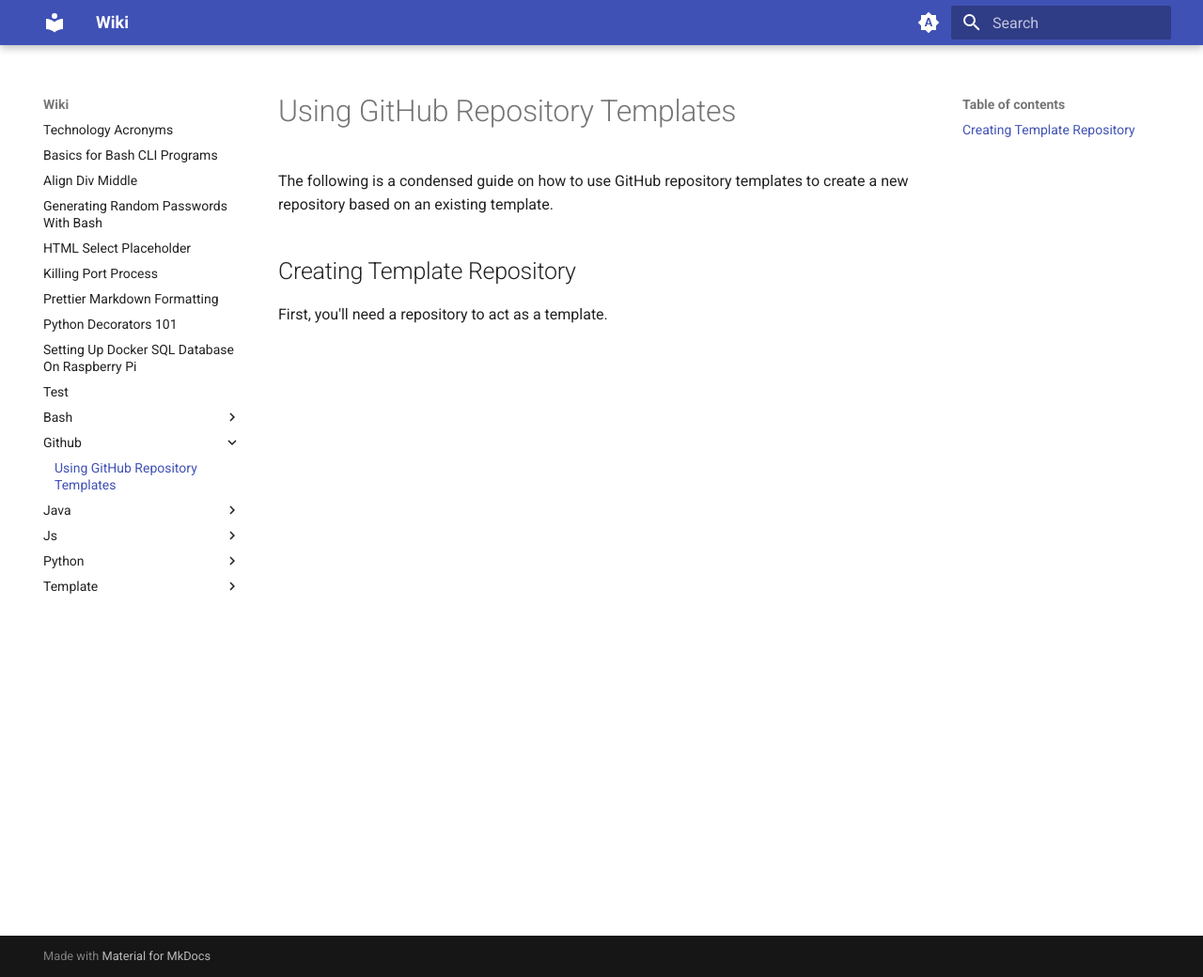
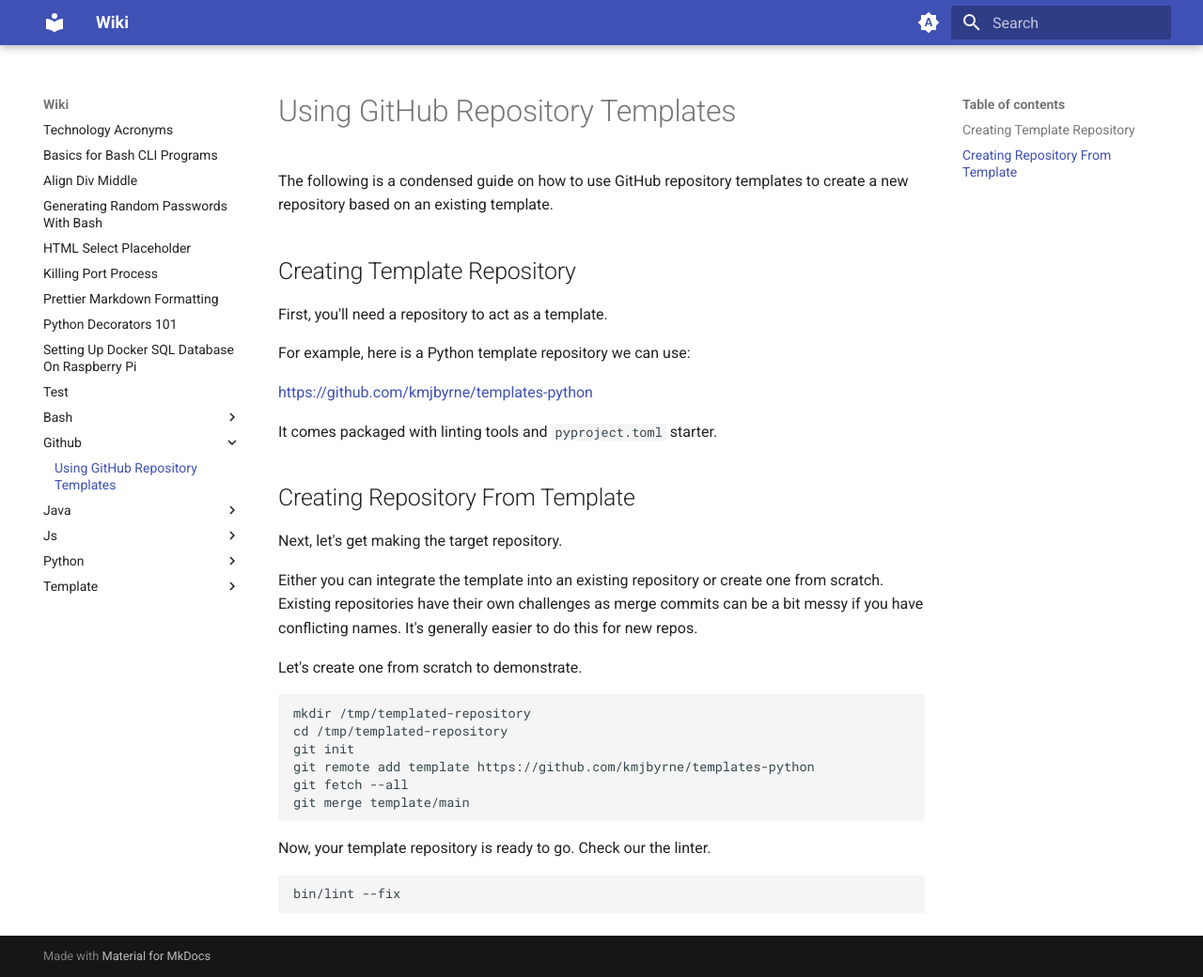
Before and after one commit to kmjbyrne/wiki-charleybyrne-com, an MkDocs documentation site: the page built from docs/github/repo-templates-guide.md, in a window 1280 px wide and 1040 px high. Shown: the whole window at 94% size. Built offline with MkDocs 1.6.1 and Material for MkDocs 9.7.7, drawn with Linux system fonts in a browser that asks for light colours; plug-ins that fetch from the network failed and are left out.

Commit message:
docs: add wiki notes on repo templates

````diff
--- a/docs/github/repo-templates-guide.md
+++ b/docs/github/repo-templates-guide.md
@@ -6,3 +6,32 @@ existing template.
 ## Creating Template Repository
 
 First, you'll need a repository to act as a template.
+
+For example, here is a Python template repository we can use:
+
+<https://github.com/kmjbyrne/templates-python>
+
+It comes packaged with linting tools and `pyproject.toml` starter.
+
+## Creating Repository From Template
+
+Next, let's get making the target repository.
+
+Either you can integrate the template into an existing repository or create one from scratch. Existing repositories have their own challenges as merge commits can be a bit messy if you have conflicting names. It's generally easier to do this for new repos.
+
+Let's create one from scratch to demonstrate.
+
+```shell
+mkdir /tmp/templated-repository
+cd /tmp/templated-repository
+git init
+git remote add template https://github.com/kmjbyrne/templates-python
+git fetch --all
+git merge template/main
+```
+
+Now, your template repository is ready to go. Check our the linter.
+
+```shell
+bin/lint --fix
+```
````
